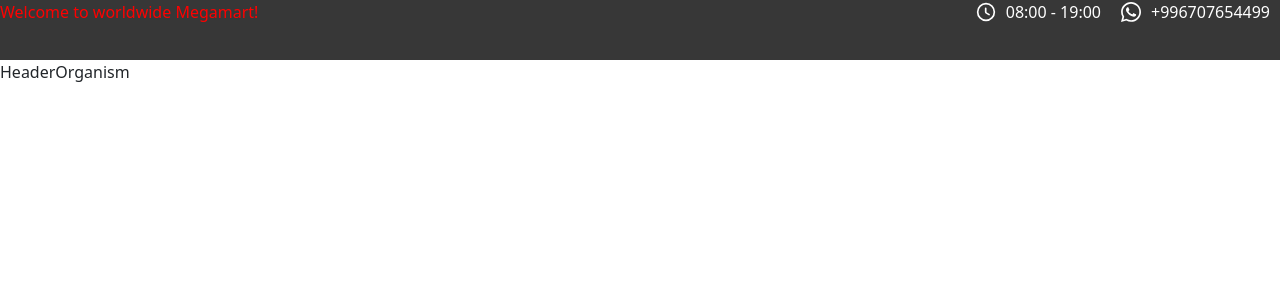
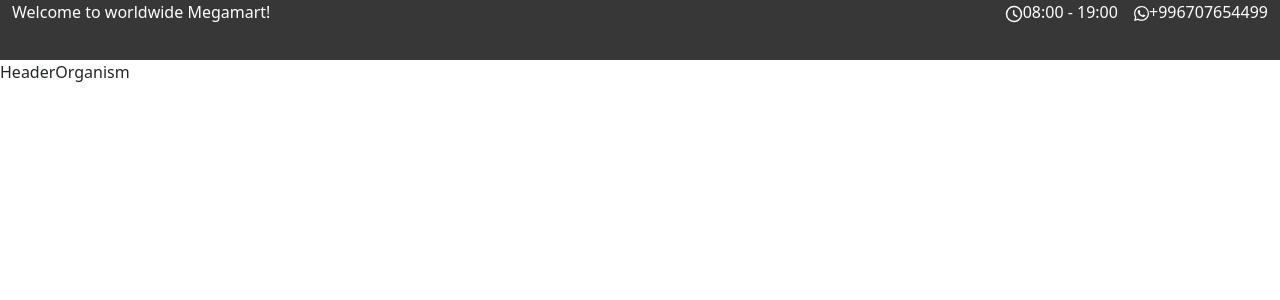
Before and after one commit to Jabryker/Market, a React (Create React App) app: page / in a window 1280 px wide. Shown: the top 300 px of the page. Built offline with nearby package versions, Linux system fonts and the light colour scheme; no server answers.

Commit message:
delete comments and styling subheader

```diff
--- a/src/components/organisms/SubHeaderOrganism/SubHeaderOrganism.module.scss
+++ b/src/components/organisms/SubHeaderOrganism/SubHeaderOrganism.module.scss
@@ -19,19 +19,20 @@
       img {
         width: 20px;
         height: 20px;
-        margin: 0 10px;
       }
 
       .TimeRange {
         color: white;
-        margin-right: 10px;
+        margin-left: 10px;
       }
     }
   }
 
-  .LanguageDropdown {
-    display: flex;
-    align-items: center;
-    margin-left: 20px;
+  .TimeWrapper {
+    margin-right: 2%;
+  }
+
+  .WhatsAppWrapper {
+    margin-left: 2%;
   }
 }
--- a/src/components/organisms/SubHeaderOrganism/SubHeaderOrganism.tsx
+++ b/src/components/organisms/SubHeaderOrganism/SubHeaderOrganism.tsx
@@ -1,32 +1,32 @@
-import { FC } from "react";
+// SubHeaderOrganism.jsx
+
+import React, { FC } from "react";
 import ClockIcon from "../../../assets/images/header/time.svg";
 import WhatsAppIcon from "../../../assets/images/header/whatsapp.svg";
 import styles from "./SubHeaderOrganism.module.scss";
 
 const SubHeaderOrganism: FC = () => {
   return (
-    <div className={styles.SubHeaderOrganism}>
-      <span className={styles.LeftContent}>
-        <span className={`${styles.SubHeaderOrganismText} ${styles.Text}`}>
-          Welcome to worldwide Megamart!
-        </span>
-        <div className={styles.TimeAndWhatsApp}>
-          <img src={ClockIcon} alt="Clock Icon" />
-          <span className={styles.TimeRange}>08:00 - 19:00</span>
-          <img src={WhatsAppIcon} alt="WhatsApp Icon" />
-          <span className={styles.TimeRange}>+996707654499</span>
-          {/*<Dropdown className={styles.LanguageDropdown}>*/}
-          {/*  <Dropdown.Toggle variant="success" id="language-dropdown">*/}
-          {/*    {t("language")} /!* Текст кнопки языка из переводов *!/*/}
-          {/*  </Dropdown.Toggle>*/}
-          {/*  <Dropdown.Menu>*/}
-          {/*    <Dropdown.Item onClick={() => changeLanguage("ru")}>RU</Dropdown.Item>*/}
-          {/*    <Dropdown.Item onClick={() => changeLanguage("kg")}>KG</Dropdown.Item>*/}
-          {/*    <Dropdown.Item onClick={() => changeLanguage("en")}>US</Dropdown.Item>*/}
-          {/*  </Dropdown.Menu>*/}
-          {/*</Dropdown>*/}
+    <div className={`${styles.SubHeaderOrganism} container-fluid`}>
+      <div className="row align-items-center">
+        <div className="col-md-8 col-sm-12">
+          <span className={`${styles.SubHeaderOrganismText} ${styles.Text}`}>
+            Welcome to worldwide Megamart!
+          </span>
         </div>
-      </span>
+        <div className="col-md-4 col-sm-12">
+          <div className={`${styles.TimeAndWhatsApp} d-flex justify-content-end`}>
+            <div className={styles.TimeWrapper}>
+              <img src={ClockIcon} alt="Clock Icon" className={styles.Icon} />
+              <span className={styles.TimeRange}>08:00 - 19:00</span>
+            </div>
+            <div className={styles.WhatsAppWrapper}>
+              <img src={WhatsAppIcon} alt="WhatsApp Icon" className={styles.Icon} />
+              <span className={styles.TimeRange}>+996707654499</span>
+            </div>
+          </div>
+        </div>
+      </div>
     </div>
   );
 };
```
